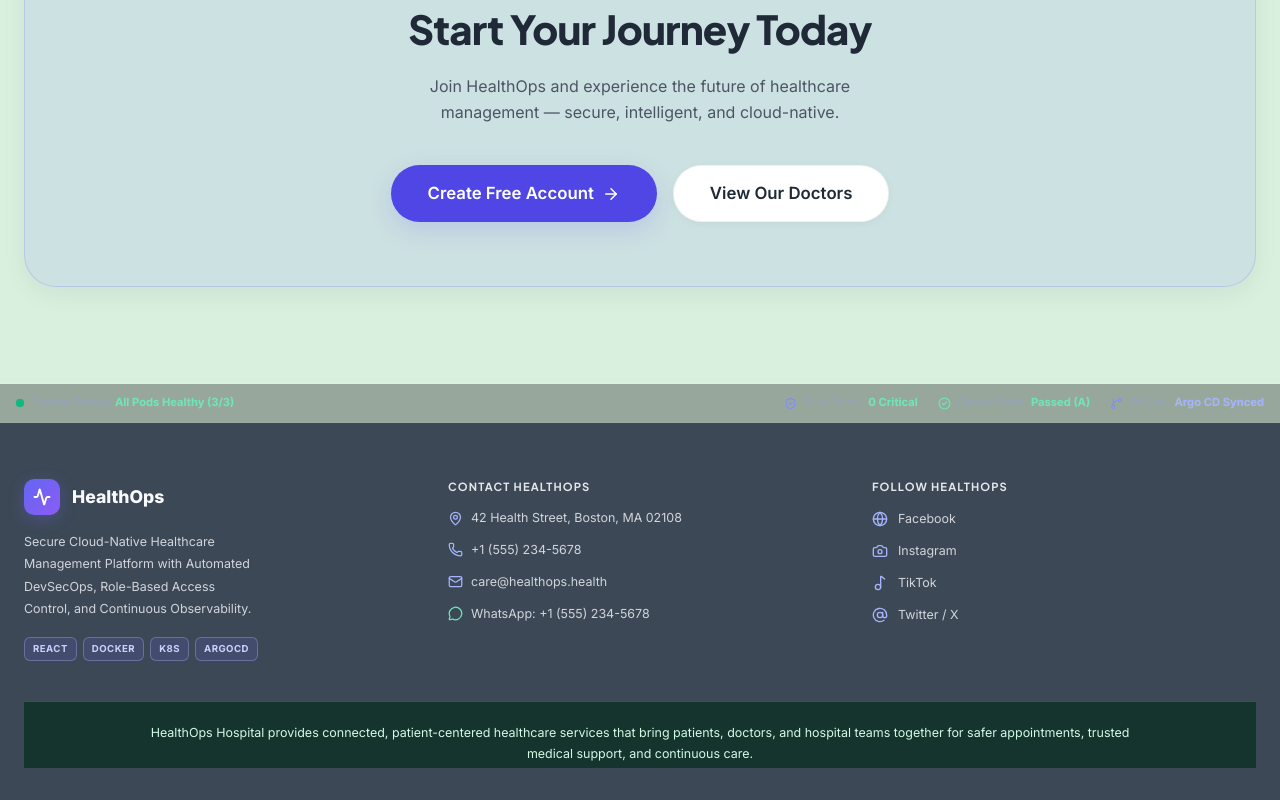
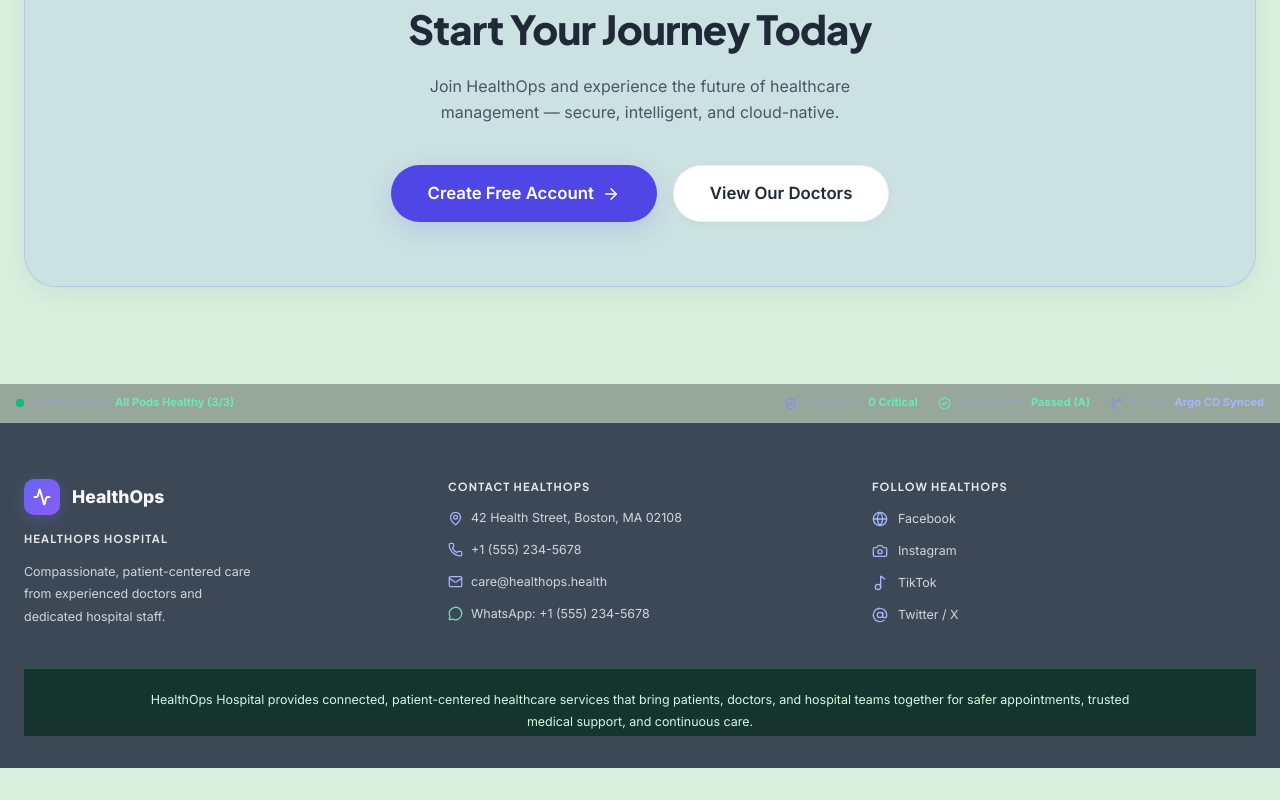
Before and after one commit to chalindu888/Secure-Cloud-Native-Healthcare-Management-Platform_Devops-GroupNo-73-, a React (Vite) app in the folder frontend/: page / in a window 1280 px wide. Shown: the part 2413-3213 px from the top of the page. After the commit the page ends 3181 px from the top, so only its background shows below. Built offline with nearby package versions, Linux system fonts and the light colour scheme.

Commit message:
Add hospital details below navbar

```diff
--- a/frontend/src/components/Footer.jsx
+++ b/frontend/src/components/Footer.jsx
@@ -83,22 +83,12 @@ const Footer = () => {
                 </div>
                 <span style={{ fontWeight: 800, fontSize: '1.1rem', color: '#f9fafb' }}>HealthOps</span>
               </div>
+              <h4 style={{ fontSize: '0.7rem', fontWeight: 700, textTransform: 'uppercase', letterSpacing: '0.1em', color: '#e5e7eb', marginBottom: '1rem' }}>
+                HealthOps Hospital
+              </h4>
               <p style={{ fontSize: '0.78rem', color: '#d1d5db', lineHeight: 1.8, maxWidth: '240px' }}>
-                Secure Cloud-Native Healthcare Management Platform with Automated DevSecOps, Role-Based Access Control, and Continuous Observability.
+                Compassionate, patient-centered care from experienced doctors and dedicated hospital staff.
               </p>
-              {/* Tech Badges */}
-              <div style={{ display: 'flex', flexWrap: 'wrap', gap: '0.375rem', marginTop: '1rem' }}>
-                {['React', 'Docker', 'K8s', 'ArgoCD'].map(tech => (
-                  <span key={tech} style={{
-                    fontSize: '0.6rem', fontWeight: 700, padding: '0.2rem 0.5rem',
-                    borderRadius: '0.375rem', background: 'rgba(99,102,241,0.15)',
-                    color: '#c7d2fe', border: '1px solid rgba(165,180,252,0.35)',
-                    textTransform: 'uppercase', letterSpacing: '0.05em',
-                  }}>
-                    {tech}
-                  </span>
-                ))}
-              </div>
             </div>
 
             {/* Hospital Contact Details */}
```
